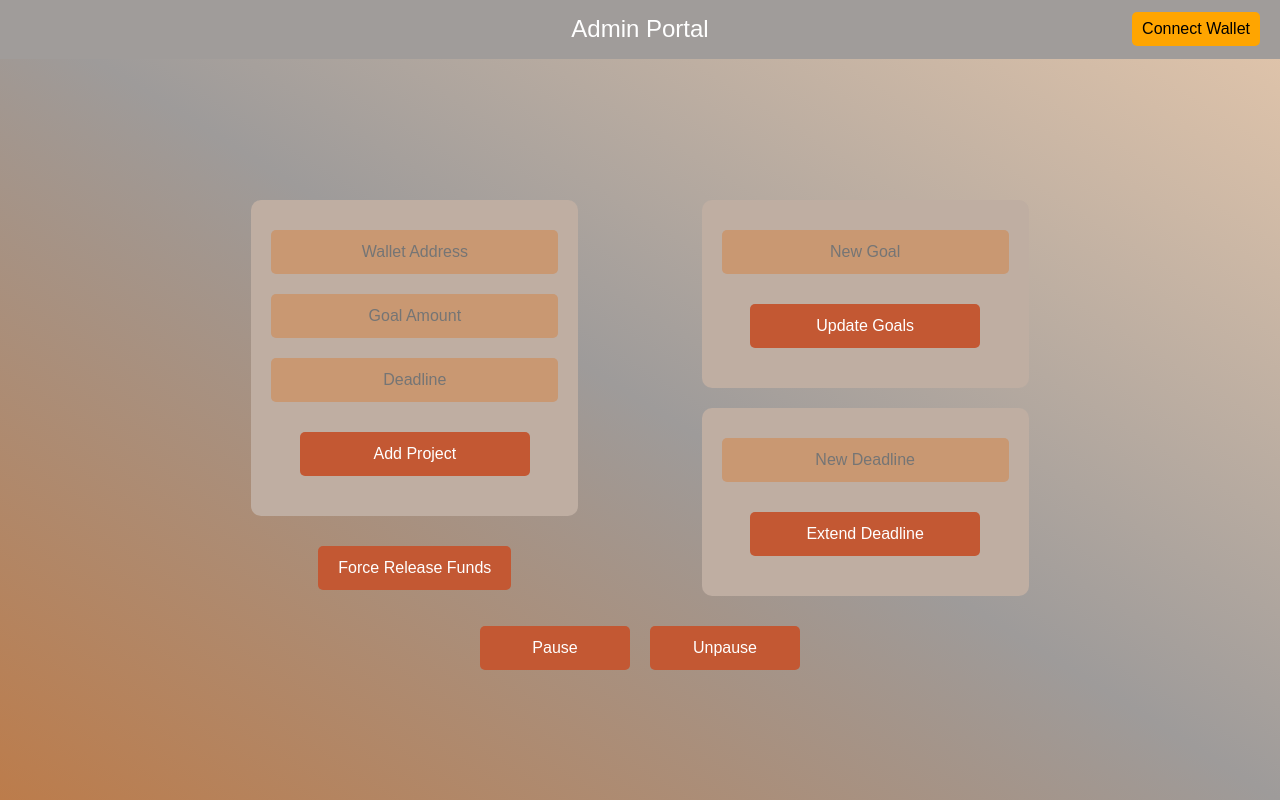
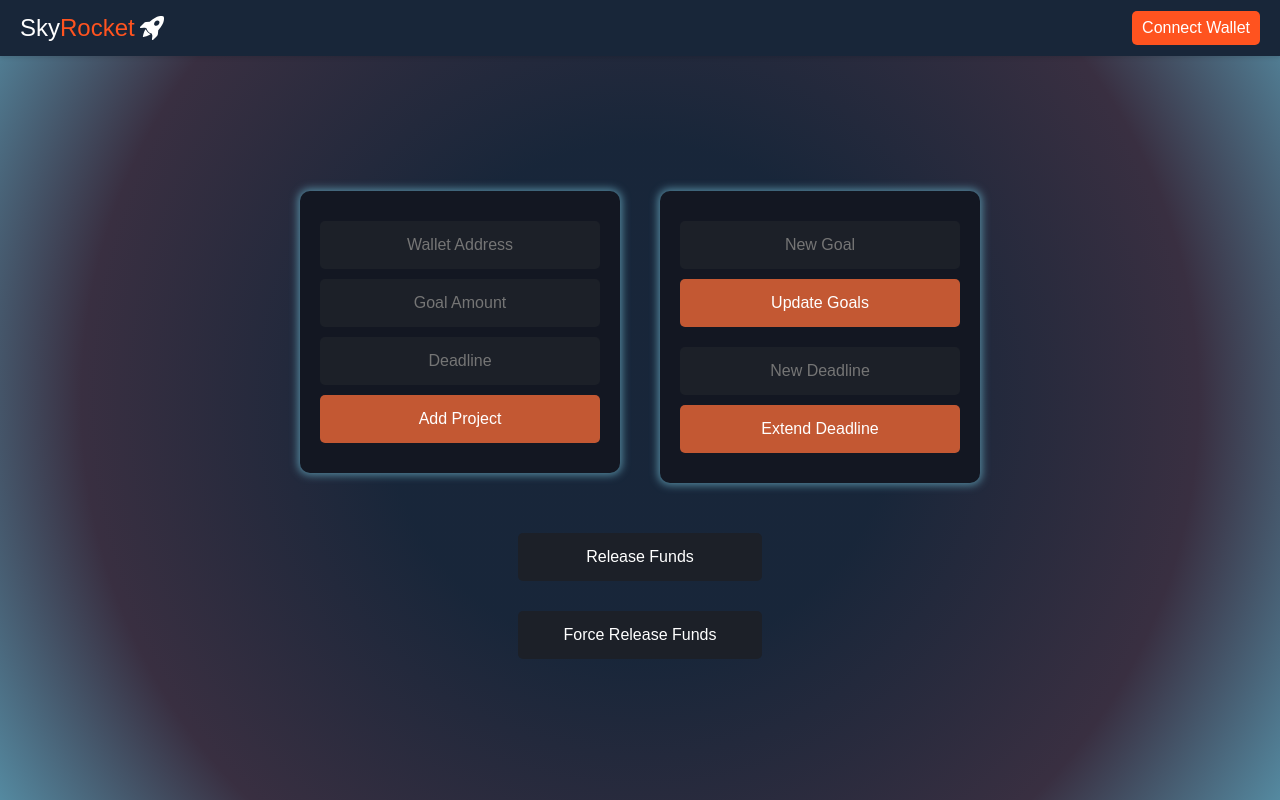
Before and after one commit to 0xDenzi/SkyRocket-DApp, a React (Create React App) app in the folder frontend/: page /admin in a window 1280 px wide. Built offline with nearby package versions, Linux system fonts and the light colour scheme.

Commit message:
Refined Admin Portal

```diff
--- a/frontend/src/components/AdminPortal/AdminPortal.css
+++ b/frontend/src/components/AdminPortal/AdminPortal.css
@@ -6,12 +6,16 @@
   display: flex;
   justify-content: center;
   align-items: center;
-  background: linear-gradient(to bottom left, #E3C6AB, #9E9B9A, #BC7C4B); /* Gradient background */
+  background: hsla(215, 41%, 16%, 1);
+  background: radial-gradient(circle, hsla(215, 41%, 16%, 1) 34%, hsla(273, 16%, 22%, 1) 74%, hsla(198, 31%, 48%, 1) 100%);
+  background: -moz-radial-gradient(circle, hsla(215, 41%, 16%, 1) 34%, hsla(273, 16%, 22%, 1) 74%, hsla(198, 31%, 48%, 1) 100%);
+  background: -webkit-radial-gradient(circle, hsla(215, 41%, 16%, 1) 34%, hsla(273, 16%, 22%, 1) 74%, hsla(198, 31%, 48%, 1) 100%);
+  filter: progid: DXImageTransform.Microsoft.gradient( startColorstr="#182639", endColorstr="#3A3042", GradientType=1 );
 }
+
 .navbar-admin {
-  background-color: #a09c9a; /* Adjusted navbar color */
-  color: white;
-  padding: 15px 20px;
+  background-color: #182639;
+  padding: 10px 20px;
   display: flex;
   justify-content: center;
   align-items: center;
@@ -20,15 +24,29 @@
   width: 100%;
   box-sizing: border-box;
   z-index: 1;
+  box-shadow: 0 2px 4px rgba(0, 0, 0, 0.1);
 }
-.navbar-admin h1 {
-  margin: 0;
-  font-size: 24px;
+
+.navbar-brand {
+  display: flex;
+  align-items: center;
+  font-size: 1.5rem;
+  color: white;
+  text-decoration: none;
 }
+
+.navbar-brand span {
+  color: #FF531F;
+}
+
+.navbar-brand svg {
+  margin-left: 5px;
+}
+
 .connect-wallet {
   position: absolute;
   right: 20px;
-  background-color: #C35833; /* Adjusted button color */
+  background-color: #C35833;
   border: none;
   color: white;
   padding: 10px 20px;
@@ -36,82 +54,86 @@
   font-size: 16px;
   cursor: pointer;
 }
+
+.body-admin {
+  font-family: Arial, sans-serif;
+  margin: 0;
+  padding: 0;
+  height: 100vh;
+  display: flex;
+  justify-content: center;
+  align-items: center;
+  background: hsla(215, 41%, 16%, 1);
+  background: radial-gradient(circle, hsla(215, 41%, 16%, 1) 34%, hsla(273, 16%, 22%, 1) 74%, hsla(198, 31%, 48%, 1) 100%);
+  background: -moz-radial-gradient(circle, hsla(215, 41%, 16%, 1) 34%, hsla(273, 16%, 22%, 1) 74%, hsla(198, 31%, 48%, 1) 100%);
+  background: -webkit-radial-gradient(circle, hsla(215, 41%, 16%, 1) 34%, hsla(273, 16%, 22%, 1) 74%, hsla(198, 31%, 48%, 1) 100%);
+  filter: progid: DXImageTransform.Microsoft.gradient( startColorstr="#182639", endColorstr="#3A3042", GradientType=1 );
+}
+
 .admin-portal {
-  width: 80%;
-  display: flex;
-  justify-content: space-evenly;
-  margin-top: 60px; /* Space for navbar */
-  flex-wrap: wrap;
-  position: relative;
-}
-.section {
-  width: 30%;
-  background-color: #BFAEA2; /* Lighter background for sections */
-  padding: 20px;
-  border-radius: 10px;
+  width: 95%;
   display: flex;
   flex-direction: column;
   align-items: center;
-  margin: 10px;
+  gap: 20px;
+  padding-top: 60px;
 }
-.input-box {
-  background-color: #C99872; /* Lighter input box color */
-  border: none;
-  color: white;
-  padding: 10px 20px;
-  margin: 10px;
-  border-radius: 5px;
-  font-size: 16px;
+
+.horizontal-container {
+  display: flex;
+  justify-content: center;
+  align-items: flex-start;
+  gap: 40px; /* Adjust gap between the two main containers */
   width: 100%;
-  box-sizing: border-box;
-  text-align: center;
 }
-.button {
-  background-color: #C99872; /* Lighter button color */
-  border: none;
-  color: white;
-  padding: 10px 20px;
-  margin: 10px;
-  border-radius: 5px;
-  font-size: 16px;
-  cursor: pointer;
-}
-.red-button {
-  background-color: #C35833; /* Red button */
-  width: 80%; /* Larger button */
-  margin: 20px 0;
-}
+
 .vertical-container {
   display: flex;
   flex-direction: column;
   align-items: center;
+  background-color: #131722;
+  padding: 20px;
+  border-radius: 10px;
+  box-shadow: 0 0 8px 2px #558aa0;
+  width: 320px;
+  margin-bottom: 20px;
 }
-.vertical-section {
-  width: 100%;
-  margin: 10px;
+
+.funds-container {
+  display: flex;
+  flex-direction: column;
+  align-items: center;
+  width: 20%;
+  gap: 10px;
+
 }
-.force-release-container {
-  width: 100%;
-  display: flex;
-  justify-content: center;
-  margin-top: 20px; /* Margin to separate from the section above */
-}
-.force-release-button {
-  background-color: #C35833; /* Red button */
+
+.button, .release-funds-button, .force-release-button {
+  background-color: #1c2028;
   border: none;
   color: white;
-  padding: 10px 20px;
+  padding: 12px 20px;
   border-radius: 5px;
-  font-size: 16px;
+  width: 100%;
   cursor: pointer;
+  margin: 10px 0;
 }
-.bottom-buttons {
+
+.button:hover, .release-funds-button:hover, .force-release-button:hover {
+  background-color: #FF531F;
+}
+
+.input-box {
+  background-color: #1c2028;
+  color: white;
+  border: none;
+  padding: 12px 20px;
+  border-radius: 5px;
   width: 100%;
-  display: flex;
-  justify-content: center;
-  margin-top: 20px;
+  text-align: center;
+  margin-top: 10px;
 }
-.bottom-buttons .button {
-  margin: 0 10px;
-  width: 150px; /* Smaller width for Pause and Unpause buttons */
+
+.red-button {
+  background-color: #C35833;
 }
--- a/frontend/src/components/AdminPortal/AdminPortal.jsx
+++ b/frontend/src/components/AdminPortal/AdminPortal.jsx
@@ -1,5 +1,7 @@
 import React from 'react';
 import './AdminPortal.css'; // Ensure you link the CSS file correctly
+import { BsFillRocketTakeoffFill } from "react-icons/bs";
+import { Link, useLocation } from 'react-router-dom'; // Use Link for client-side navigation
 
 const AdminPortal = () => {
   const handleSubmit = (event) => {
@@ -9,22 +11,22 @@ const AdminPortal = () => {
   };
 
   return (
-    <div className='body-admin'> {/* Parent div wrapping all content */}
+    <div className='body-admin'>
   <div className="navbar-admin">
-        <h1>Admin Portal</h1>
+    <Link to="/" className="navbar-brand">
+      Sky<span>Rocket</span>
+      <BsFillRocketTakeoffFill />
+    </Link>
     <button className="connect-wallet">Connect Wallet</button>
   </div>
   <div className="admin-portal">
-        {/* <div className="outside-container"> */}
+    <div className="horizontal-container">
       <div className="vertical-container">
         <div className="section vertical-section">
           <input type="text" className="input-box" placeholder="Wallet Address" />
           <input type="text" className="input-box" placeholder="Goal Amount" />
           <input type="text" className="input-box" placeholder="Deadline" />
           <button className="button red-button">Add Project</button>
-          </div>
-          <div className="force-release-container">
-            <button className="force-release-button">Force Release Funds</button>
         </div>
       </div>
 
@@ -38,13 +40,16 @@ const AdminPortal = () => {
           <button className="button red-button">Extend Deadline</button>
         </div>
       </div>
+    </div>
 
-        <div className="bottom-buttons">
-          <button className="button red-button">Pause</button>
-          <button className="button red-button">Unpause</button>
+    <div className="funds-container">
+      <button className="release-funds-button">Release Funds</button>
+      <button className="force-release-button">Force Release Funds</button>
     </div>
   </div>
 </div>
+
+
     // </div>
   );
 };
--- a/frontend/src/components/Header/Header.css
+++ b/frontend/src/components/Header/Header.css
@@ -66,7 +66,7 @@
 .navbar-dark .navbar-brand span {
     font-family: Arial, Helvetica, sans-serif;
     font-size: 21px;
-    color: rgb(255, 72, 0);
+    color: #ff4800;
 }
 
 .navbar-dark .navbar-toggler {
@@ -128,7 +128,7 @@
 }
 
 .hero button:hover {
-    background-color: rgb(255, 72, 0);
+    background-color: #ff4800;
     border: none;
 }
 
--- a/frontend/src/components/Header/Header.jsx
+++ b/frontend/src/components/Header/Header.jsx
@@ -20,7 +20,7 @@ const Header = () => {
                 <Nav.Link as={Link} to="/home"><FaBuilding />Home</Nav.Link>
                 <Nav.Link as={Link} to='/about'><FaBullhorn />About</Nav.Link>
                 <Nav.Link href="https://skyrocket-1.gitbook.io/docs"><FaBuffer />Docs</Nav.Link>
-                <Link to="/launch">
+                <Link to="/fund">
                   <Button className="Appbtn">Launch App <BsFillRocketTakeoffFill/></Button>
                 </Link>
               </Nav>
--- a/frontend/src/components/Navbar.js
+++ b/frontend/src/components/Navbar.js
@@ -72,9 +72,9 @@ const Navbar = () => {
           Sky<span>Rocket</span>
           <BsFillRocketTakeoffFill />
         </Link>
-        <div className="nav-links">
-          <Link to="/fund" className={`nav-link ${location.pathname === "/fund" ? "active" : "inactive"}`}>Fund</Link>
-          <Link to="/proposal" className={`nav-link ${location.pathname === "/proposal" ? "active" : "inactive"}`}>Proposal</Link>
+        <div className="nav-links-fund">
+          <Link to="/fund" className={`nav-link-fund ${location.pathname === "/fund" ? "active" : "inactive"}`}>Fund</Link>
+          <Link to="/proposal" className={`nav-link-fund ${location.pathname === "/proposal" ? "active" : "inactive"}`}>Proposal</Link>
         </div>
       </div>
       <button className="connect-wallet" onClick={connectWallet}>
--- a/frontend/src/components/fund.css
+++ b/frontend/src/components/fund.css
@@ -3,7 +3,7 @@
   display: flex;
   align-items: center;
   justify-content: space-between;
-  background-color: #1c1c1c; /* Dark background color */
+  background-color: #182639; /* Dark background color */
   padding: 10px 20px;
   box-shadow: 0 2px 4px rgba(0, 0, 0, 0.1);
 }
@@ -17,14 +17,14 @@
 }
 
 .navbar-brand span {
-  color: #E10859; /* Different color for "Rocket" */
+  color: #FF531F; /* Different color for "Rocket" */
 }
 
 .navbar-brand svg {
   margin-left: 5px; /* Space between text and icon */
 }
 
-.nav-links {
+.nav-links-fund {
   display: flex;
   align-items: center;
   gap: 5px; /* Reduced gap between buttons */
@@ -34,7 +34,7 @@
   padding: 3px; /* Reduced padding for the switch background */
 }
 
-.nav-link {
+.nav-link-fund {
   color: white;
   text-decoration: none;
   font-size: 0.875rem; /* Reduced font size */
@@ -43,40 +43,43 @@
   transition: background-color 0.3s;
 }
 
-.nav-link.active {
-  background-color: #2575fc;
+.nav-link-fund.active {
+  background-color: #FF531F;
   color: white;
 }
 
-.nav-link.inactive {
+.nav-link-fund.inactive {
   background-color: #3c3c3c; /* Grey background for inactive state */
   color: white;
 }
 
-.nav-link:hover {
-  background-color: #2172e5; /* Hover state for inactive buttons */
+.nav-link-fund:hover {
+  background-color: #FF531F; /* Hover state for inactive buttons */
 }
 
 .connect-wallet {
-  background-color: #FFA500; /* Orange background for button */
-  color: black;
+  background-color: #FF531F; /* Orange background for button */
+  color: #ffffff;
   padding: 5px 10px;
   border: none;
   border-radius: 5px;
   cursor: pointer;
-  transition: background-color 0.3s;
+  transition: background-color 0.3s, box-shadow 0.3s; /* Smooth transition */
 }
 
 .connect-wallet:hover {
-  background-color: #e1e1e1;
+
+  box-shadow: 0 4px 8px rgba(0, 0, 0, 0.3); /* Adds shadow effect */
+  background-color: #a84223; /* Slightly darker shade of the base color */
 }
 
 /* CSS for the form and body to prevent scrolling */
 .body-fund {
-  background: url("../Assests/stars.jpg") no-repeat;
+  /* background: url("../Assests/stars.jpg") no-repeat;
   background-color: #070709;
   background-size: cover;
-  background-attachment: fixed;
+  background-attachment: fixed; */
+
   color: white;
   height: 100vh;
   display: flex;
@@ -85,7 +88,7 @@
   align-items: center;
   margin: 0;
   padding: 0;
-  overflow: hidden; /* Hide scrollbars */
+
 }
 
 .container.main-content {
--- a/frontend/src/form2.js
+++ b/frontend/src/form2.js
@@ -105,7 +105,11 @@ const Input = styled.input`
 `;
 
 const Button = styled.button`
-  background: linear-gradient(to right, #6a11cb, #2575fc);
+background: hsla(0, 0%, 97%, 1);
+background: linear-gradient(360deg, hsla(0, 0%, 97%, 1) 0%, hsla(18, 71%, 61%, 1) 0%, hsla(18, 70%, 56%, 1) 22%, hsla(17, 100%, 50%, 1) 74%);
+background: -moz-linear-gradient(360deg, hsla(0, 0%, 97%, 1) 0%, hsla(18, 71%, 61%, 1) 0%, hsla(18, 70%, 56%, 1) 22%, hsla(17, 100%, 50%, 1) 74%);
+background: -webkit-linear-gradient(360deg, hsla(0, 0%, 97%, 1) 0%, hsla(18, 71%, 61%, 1) 0%, hsla(18, 70%, 56%, 1) 22%, hsla(17, 100%, 50%, 1) 74%);
+filter: progid: DXImageTransform.Microsoft.gradient( startColorstr="#F7F7F7", endColorstr="#E28055", GradientType=1 );
   color: #fff;
   border: none;
   padding: 10px 20px;
--- a/frontend/src/pages/home.js
+++ b/frontend/src/pages/home.js
@@ -6,7 +6,7 @@ const Home = () => {
   return (
     <div>
       <Header />
-         <About />
+      <About />
       <Work />
       <Footer />
       {/* Add other content of home page */}
```
Also changed, not shown: frontend/src/form.js (+11 -5 lines), frontend/src/form1.js (+7 -2 lines), 1 other file (tests, documents, lock files or other folders). Lines whose indentation alone changed are shown as unchanged.
